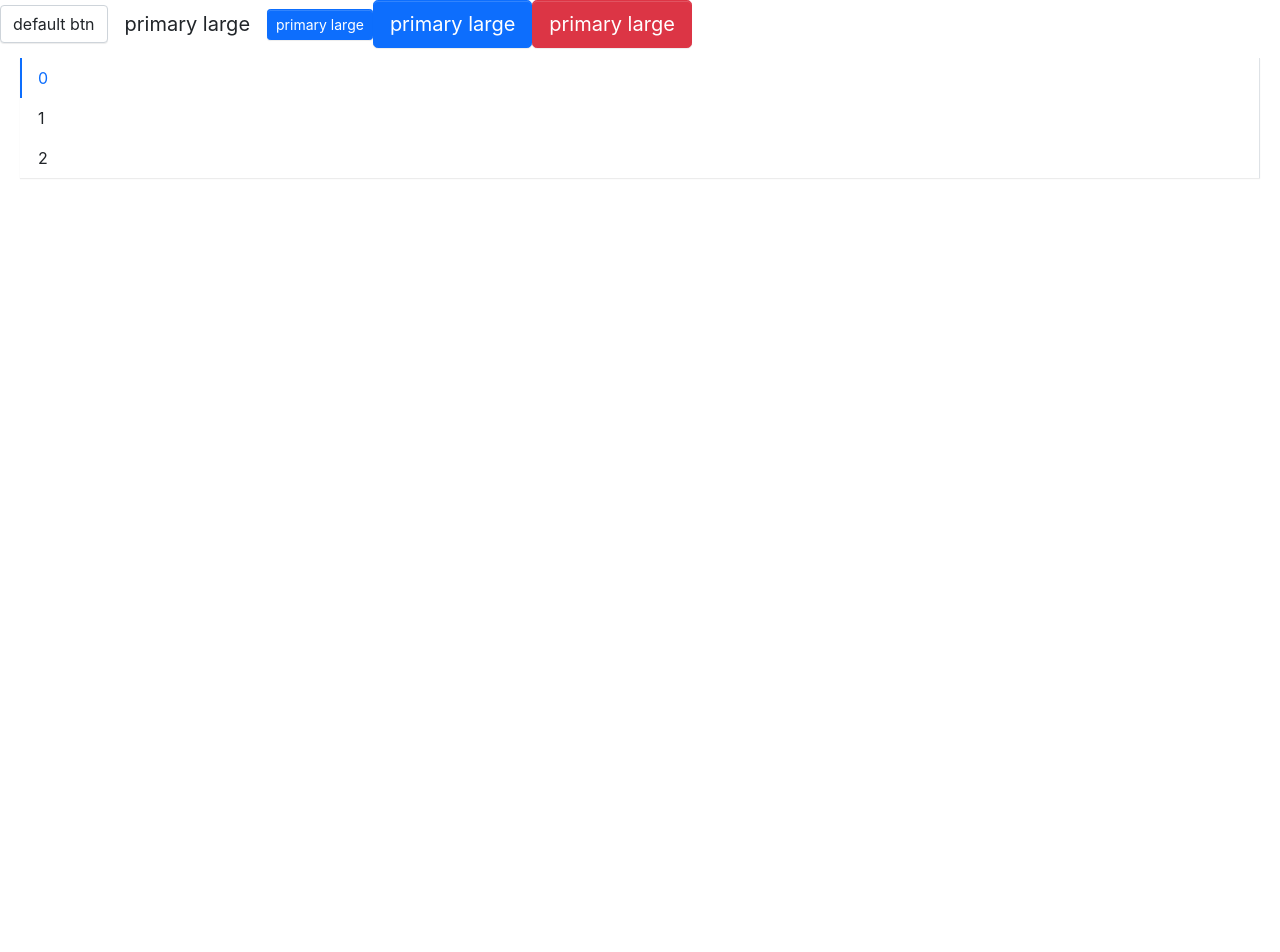
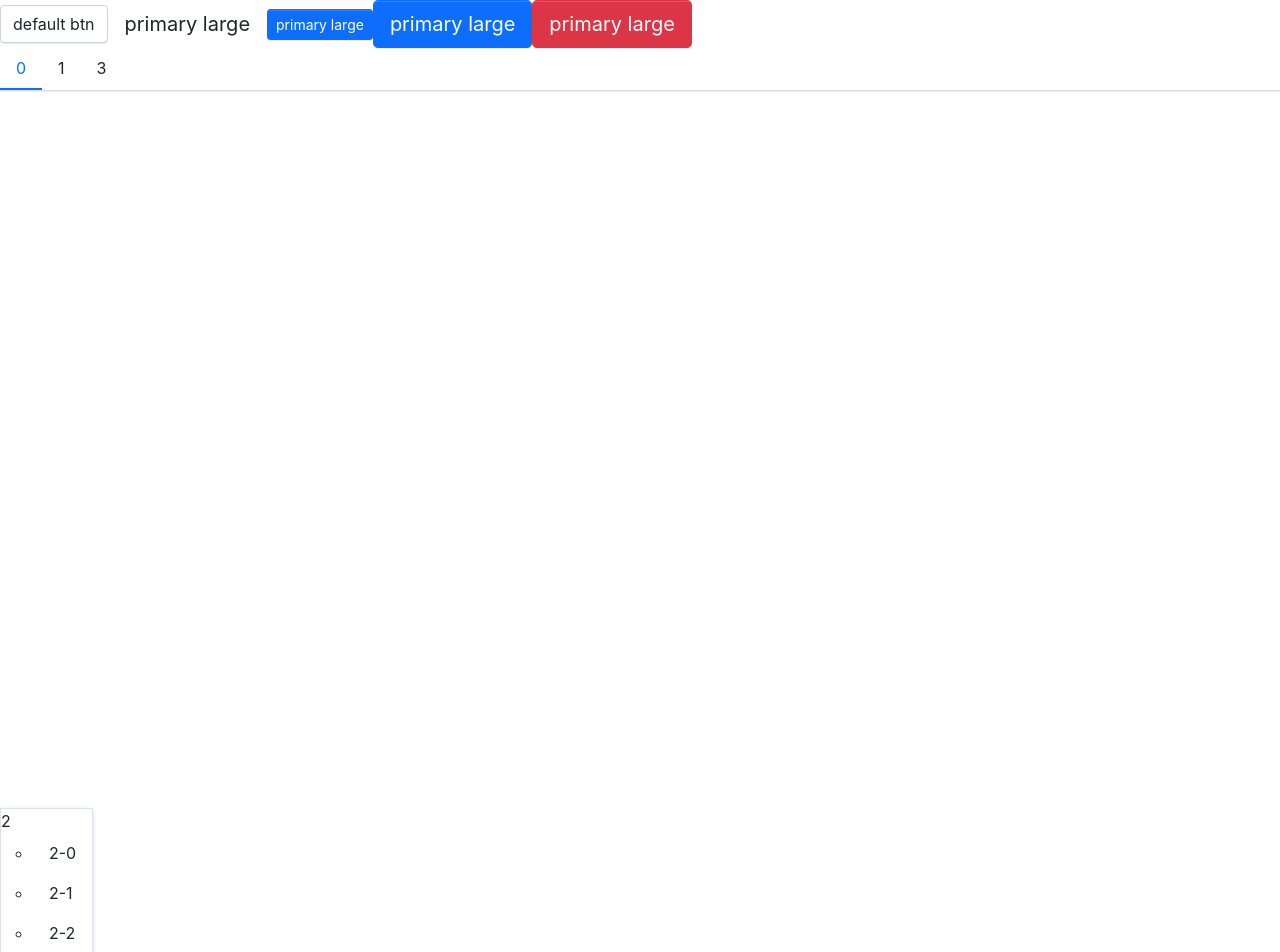
Before and after one commit to wuzhaobuying/smart-design, a React (Create React App) app: page / in a window 1280 px wide. Before the commit the page ends 800 px from the top, so only its background shows below. Built offline with nearby package versions, Linux system fonts and the light colour scheme.

Commit message:
Menu组件完成60%

```diff
--- a/src/components/Button/button.tsx
+++ b/src/components/Button/button.tsx
@@ -1,5 +1,5 @@
 import React from "react";
-import ClassNames from "classnames";
+import classnames from "classnames";
 
 export enum ButtonType {
   Primary = "primary",
@@ -36,7 +36,7 @@ const Button: React.FC<ButtonProps> = (props) => {
     href,
     ...restProps
   } = props;
-  const classNames = ClassNames("btn", className, {
+  const classNames = classnames("btn", className, {
     [`btn-${btnType}`]: btnType,
     [`btn-${btnSize}`]: btnSize,
     disable: btnType === ButtonType.Link && disable,
--- a/src/components/Menu/menu.tsx
+++ b/src/components/Menu/menu.tsx
@@ -1,6 +1,7 @@
 import React, { HTMLAttributes, useState, createContext } from "react";
-import classNames from "classnames";
+import classnames from "classnames";
 import { menuItemProps } from "./menuitem";
+import { subMenuProps } from "./submenu";
 export type menuMode = "vertical" | "horizontal";
 
 interface baseMenuProps {
@@ -22,12 +23,14 @@ const Menu: React.FC<menuProps> = (props) => {
   const { className, defaultIndex, mode, children, ...restProps } = props;
   const [index, setIndex] = useState(defaultIndex);
   const context = { menuIndex: index, setIndex };
-  const classnames = classNames("menu", className, {
+  const classNames = classnames("menu", className, {
     [`menu-${mode}`]: mode,
   });
   const renderChildren = () => {
     return React.Children.map(children, (item, index) => {
-      const child = item as React.FunctionComponentElement<menuItemProps>;
+      const child = item as React.FunctionComponentElement<
+        menuItemProps | subMenuProps
+      >;
       if (
         child.type.displayName === "MenuItem" ||
         child.type.displayName === "SubMenu"
@@ -38,7 +41,7 @@ const Menu: React.FC<menuProps> = (props) => {
   };
   return (
     <menuContext.Provider value={context}>
-      <ul className={classnames} {...restProps}>
+      <ul className={classNames} {...restProps}>
         {renderChildren()}
       </ul>
     </menuContext.Provider>
--- a/src/components/Menu/menuitem.tsx
+++ b/src/components/Menu/menuitem.tsx
@@ -1,5 +1,5 @@
 import React, { useContext } from "react";
-import classNames from "classnames";
+import classnames from "classnames";
 import { menuContext } from "./menu";
 export interface baseMenuItemProps {
   className?: string;
@@ -14,16 +14,17 @@ const MenuItem: React.FC<menuItemProps> = (props) => {
   const { className, index, disable, children, ...restProps } = props;
   const context = useContext(menuContext);
   const { menuIndex, setIndex } = context;
-  const classnames = classNames("menu-item", className, {
+  const classNames = classnames("menu-item", className, {
     disabled: disable,
     actived: index === menuIndex && !disable,
   });
   const clickItem = (e: React.MouseEvent) => {
     e.preventDefault();
+    console.log(index);
     if (setIndex) setIndex(index as string);
   };
   return (
-    <li className={classnames} onClick={clickItem} {...restProps}>
+    <li className={classNames} onClick={clickItem} {...restProps}>
       {children}
     </li>
   );
--- /dev/null
+++ b/src/components/Menu/submenu.tsx
@@ -0,0 +1,49 @@
+import React, { useState } from "react";
+import classnames from "classnames";
+import { menuItemProps } from "./menuitem";
+
+interface baseSubMenuProps {
+  index?: string;
+  className?: string;
+  title?: string;
+}
+
+export type subMenuProps = baseSubMenuProps &
+  React.LiHTMLAttributes<HTMLElement>;
+
+const SubMenu: React.FC<subMenuProps> = (props) => {
+  const [opened, setOpened] = useState(false);
+  const { index, className, children, title, ...restProps } = props;
+  const classNames = classnames("submenu", className, {
+    opened,
+  });
+  const renderChildren = () => {
+    return React.Children.map(children, (item, subIndex) => {
+      if (
+        (item as React.FunctionComponentElement<menuItemProps>).type
+          .displayName === "MenuItem"
+      ) {
+        return React.cloneElement(
+          item as React.FunctionComponentElement<menuItemProps>,
+          { index: `${index}-${subIndex}`, className: "submenu-item" }
+        );
+      } else {
+        console.error("SubMenu子组件里只能有MenuItem组件");
+      }
+    });
+  };
+  return (
+    <li
+      className={classNames}
+      {...restProps}
+      onClick={() => setOpened(!opened)}
+    >
+      <div className="submenu-title">{title}</div>
+      <ul>{renderChildren()}</ul>
+    </li>
+  );
+};
+
+SubMenu.displayName = "SubMenu";
+
+export default SubMenu;
--- a/src/index.tsx
+++ b/src/index.tsx
@@ -2,6 +2,7 @@ import React from "react";
 import ReactDOM from "react-dom";
 import Button, { ButtonType, ButtonSize } from "./components/Button/button";
 import Menu from "./components/Menu/menu";
+import SubMenu from "./components/Menu/submenu";
 import MenuItem from "./components/Menu/menuitem";
 import "./styles/index.scss";
 
@@ -25,10 +26,15 @@ ReactDOM.render(
       <Button btnType={ButtonType.Danger} btnSize={ButtonSize.Large}>
         primary large
       </Button>
-      <Menu mode="vertical">
+      <Menu>
         <MenuItem>0</MenuItem>
         <MenuItem>1</MenuItem>
-        <MenuItem>2</MenuItem>
+        <SubMenu title="2">
+          <MenuItem>2-0</MenuItem>
+          <MenuItem>2-1</MenuItem>
+          <MenuItem>2-2</MenuItem>
+        </SubMenu>
+        <MenuItem>3</MenuItem>
       </Menu>
     </>
   </React.StrictMode>,
```
